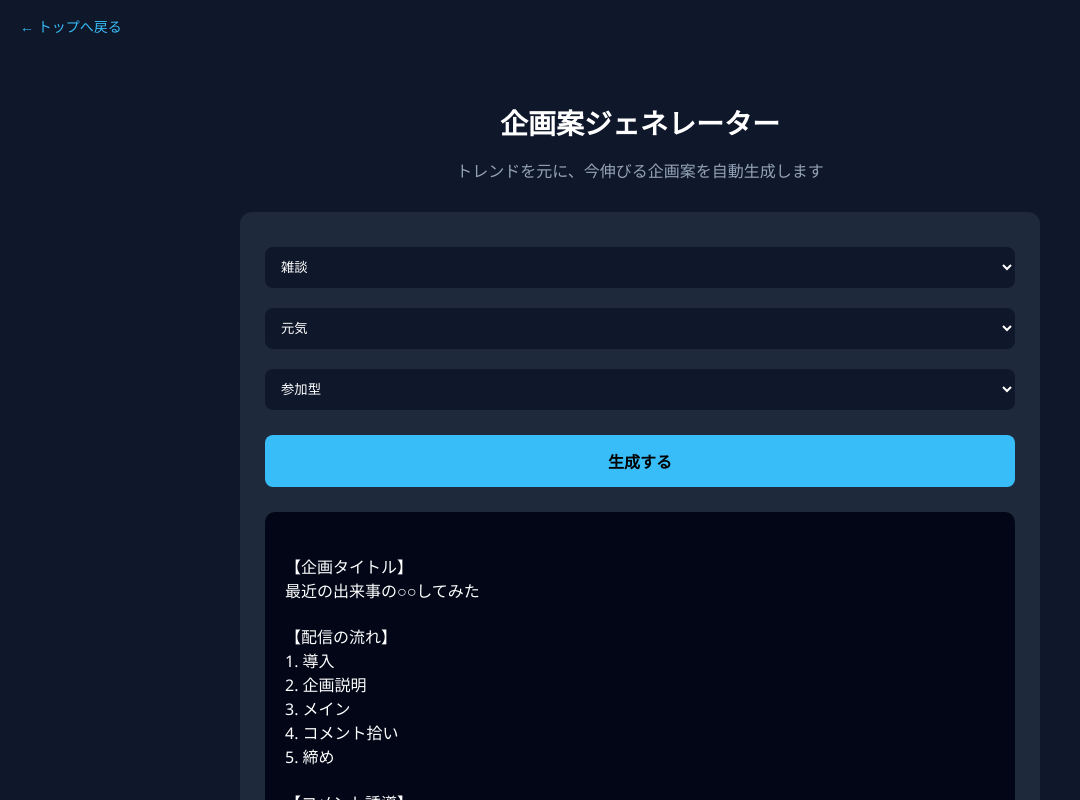
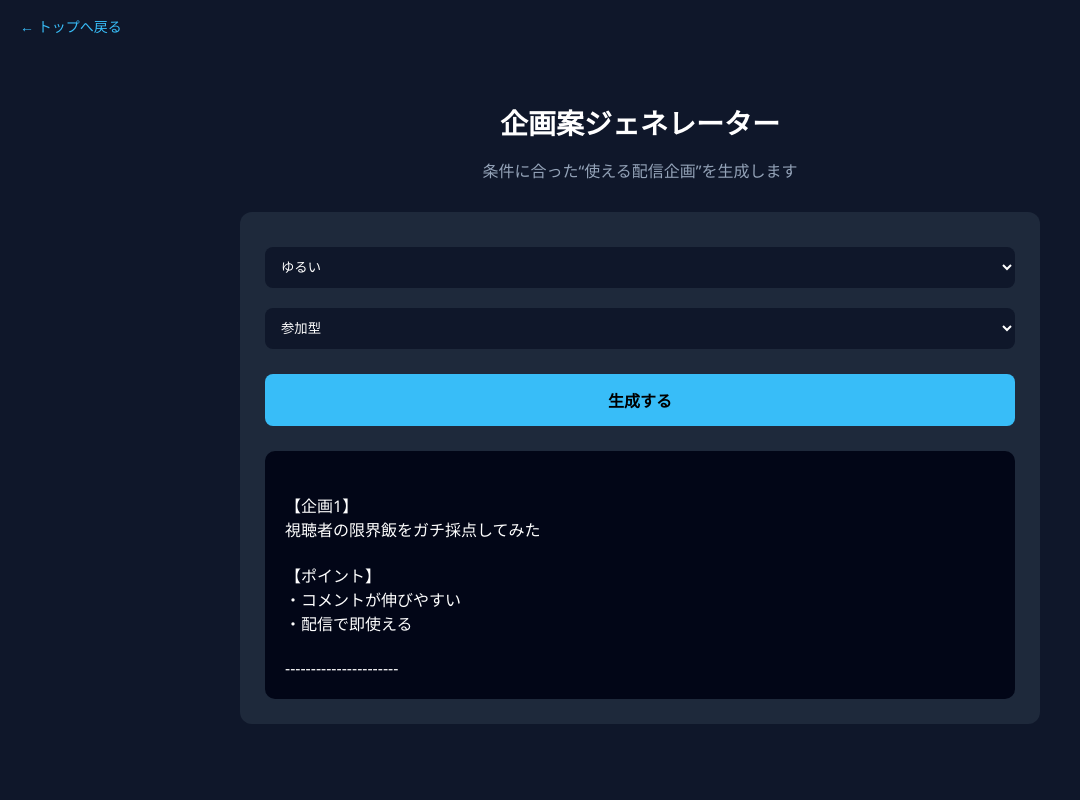
Before and after one commit to NextFeed456/kamikikaku, a plain HTML site: page index.html in a window 1280 px wide. Both pictures are taken after a click on the button "生成する". Shown: the top 800 px of the page, without its empty margins (0-1080 px from the left). Drawn offline with Linux system fonts and the light colour scheme.

Commit message:
Update index.html

```diff
--- a/index.html
+++ b/index.html
@@ -100,23 +100,22 @@ button:hover {
 <div class="container">
 
   <h1>企画案ジェネレーター</h1>
-  <p class="desc">トレンドを元に、今伸びる企画案を自動生成します</p>
+  <p class="desc">条件に合った“使える配信企画”を生成します</p>
 
   <div class="card">
 
-    <select id="genre">
-      <option>雑談</option>
-      <option>VTuber</option>
+    <!-- ▼ここ変更 -->
+    <select id="mood">
+      <option value="ゆるい">ゆるい</option>
+      <option value="攻め">攻め</option>
     </select>
 
-    <select id="character">
-      <option>元気</option>
-      <option>落ち着き</option>
-    </select>
-
-    <select id="style">
-      <option>参加型</option>
-      <option>トーク</option>
+    <select id="type">
+      <option value="参加型">参加型</option>
+      <option value="討論">討論</option>
+      <option value="検証">検証</option>
+      <option value="ロールプレイ">ロールプレイ</option>
+      <option value="縛り">縛り</option>
     </select>
 
     <button onclick="generate()">生成する</button>
@@ -128,52 +127,58 @@ button:hover {
 </div>
 
 <script>
+
+// ▼企画データ（ここ増やしてOK）
+const projects = [
+  { title: "リスナーの黒歴史を読み上げて成仏させる会", category: "参加型", mood: "攻め", strength: 5 },
+  { title: "視聴者の限界飯をガチ採点してみた", category: "参加型", mood: "ゆるい", strength: 5 },
+  { title: "リスナーのスマホホーム画面チェック", category: "参加型", mood: "攻め", strength: 5 },
+  { title: "1億円もらえるけど〇〇禁止、どこまで許せる？", category: "討論", mood: "ゆるい", strength: 5 },
+  { title: "朝シャンvs夜シャン討論", category: "討論", mood: "ゆるい", strength: 4 },
+  { title: "利きコーラチャレンジ", category: "検証", mood: "ゆるい", strength: 4 },
+  { title: "激辛ペヤング無表情チャレンジ", category: "検証", mood: "攻め", strength: 5 },
+  { title: "スナックのママになって愚痴を聞く", category: "ロールプレイ", mood: "ゆるい", strength: 5 },
+  { title: "教祖になってリスナーを洗脳する配信", category: "ロールプレイ", mood: "攻め", strength: 5 },
+  { title: "語尾ニャン縛りで1時間配信", category: "縛り", mood: "ゆるい", strength: 4 },
+  { title: "英語禁止雑談チャレンジ", category: "縛り", mood: "攻め", strength: 5 }
+];
+
+// ▼生成ロジック
 function generate() {
 
-  const trends = [
-    "最近の出来事",
-    "SNSで話題",
-    "リスナーあるある",
-    "配信裏話"
-  ];
+  const mood = document.getElementById("mood").value;
+  const type = document.getElementById("type").value;
 
-  const formats = [
-    "実は○○だった",
-    "○○ランキング",
-    "○○してみた",
-    "○○あるある"
-  ];
+  const filtered = projects
+    .filter(p => p.mood === mood && p.category === type)
+    .sort((a, b) => b.strength - a.strength);
 
-  const trend = trends[Math.floor(Math.random() * trends.length)];
-  const format = formats[Math.floor(Math.random() * formats.length)];
+  if (filtered.length === 0) {
+    document.getElementById("output").innerText = "該当する企画がありません";
+    return;
+  }
 
-  const title = `${trend}の${format}`;
+  // 上位からランダムで3つ
+  const picks = filtered.slice(0, 5).sort(() => 0.5 - Math.random()).slice(0, 3);
 
-  const result = `
-【企画タイトル】
-${title}
+  let result = "";
 
-【配信の流れ】
-1. 導入
-2. 企画説明
-3. メイン
-4. コメント拾い
-5. 締め
+  picks.forEach((p, i) => {
+    result += `
+【企画${i + 1}】
+${p.title}
 
-【コメント誘導】
-「みんなはどう思う？」
-「コメントで教えて！」
+【ポイント】
+・コメントが伸びやすい
+・配信で即使える
 
-【伸びる理由】
-・共感でコメントが増える
-・参加型で離脱防止
-
-【サムネ案】
-・大文字＋強ワード
+----------------------
 `;
+  });
 
   document.getElementById("output").innerText = result;
 }
+
 </script>
 
 </body>
```
